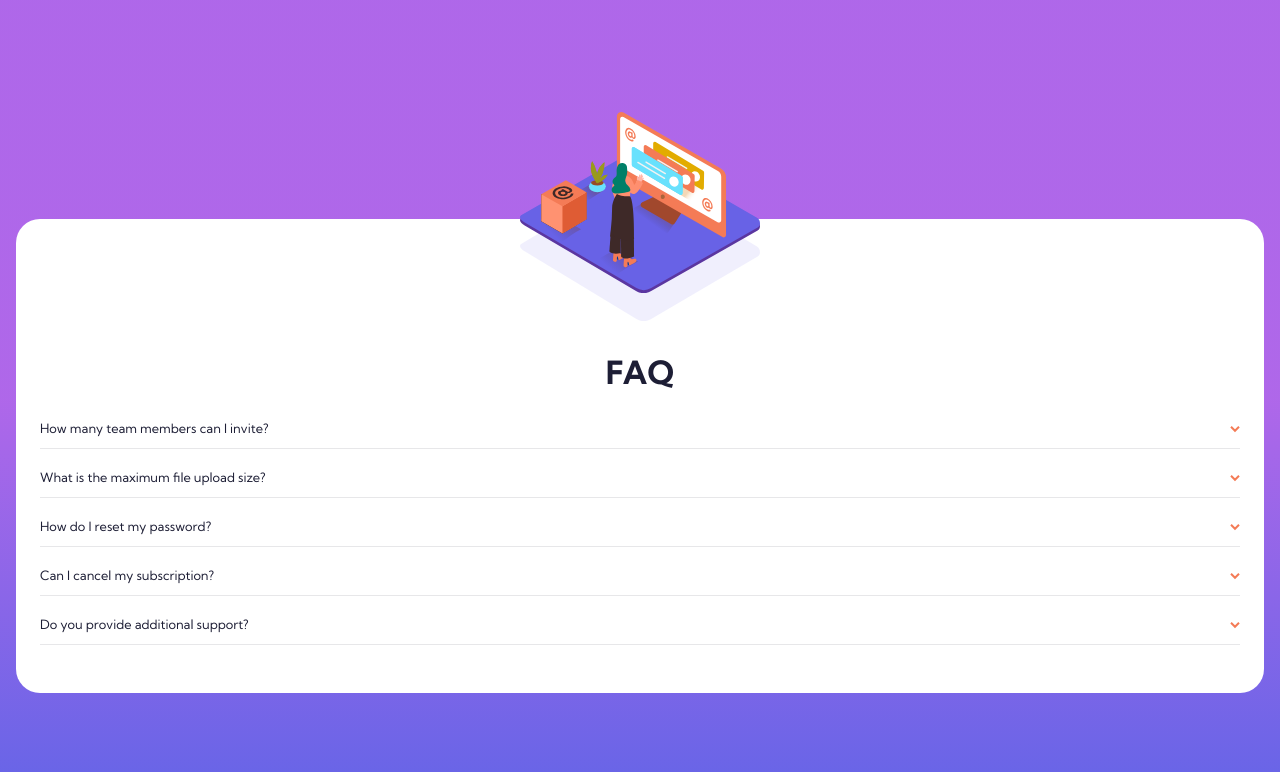
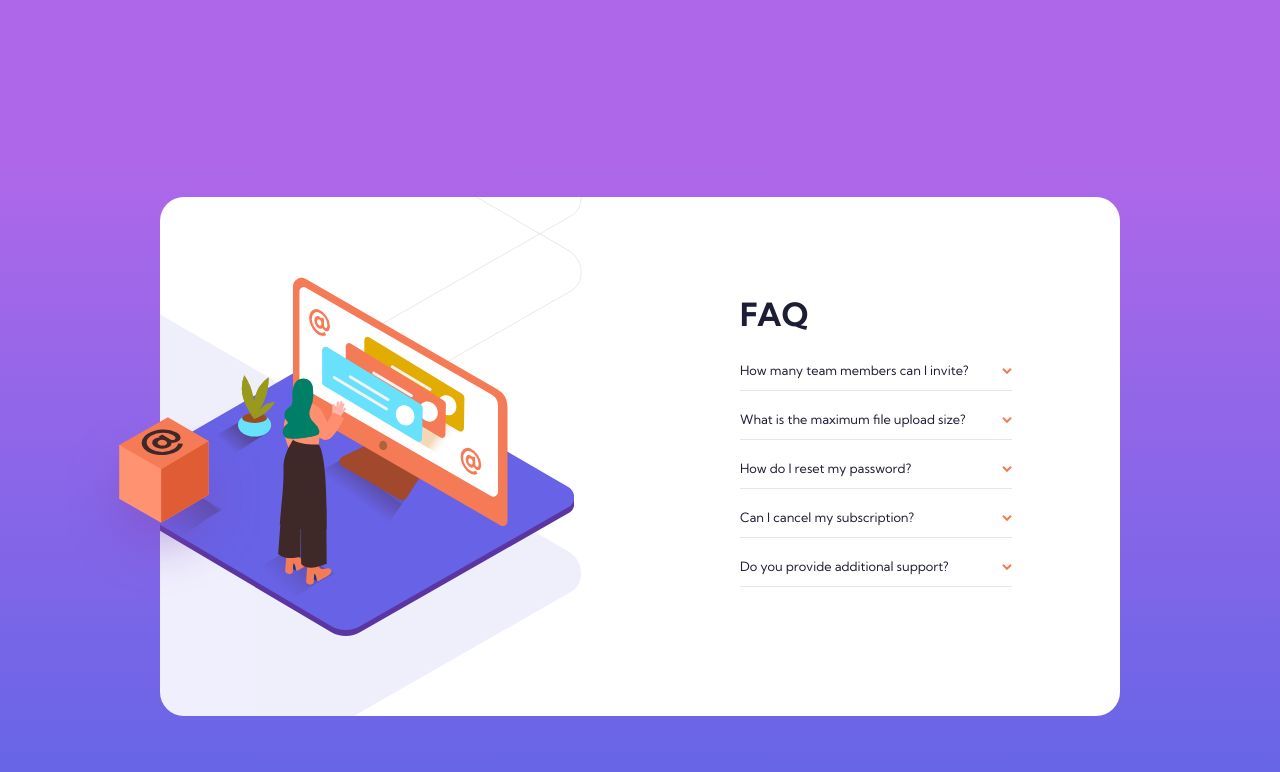
Before and after one commit to GabeGar/faq-accordion-component, a React (Vite) app: page / in a window 1280 px wide. Shown: the top 772 px of the page. Built offline with nearby package versions, Linux system fonts and the light colour scheme.

Commit message:
finalized desktop design w/ active states and added screenshots

```diff
--- a/src/App.jsx
+++ b/src/App.jsx
@@ -1,7 +1,10 @@
-import { useState } from "react";
+import { useEffect, useState } from "react";
 
 import mobileWoman from "./assets/images/illustration-woman-online-mobile.svg";
 import mobileShadow from "./assets/images/bg-pattern-mobile.svg";
+import desktopWoman from "./assets/images/illustration-woman-online-desktop.svg";
+import desktopBox from "./assets/images/illustration-box-desktop.svg";
+import desktopShadow from "./assets/images/bg-pattern-desktop.svg";
 
 import Page from "./components/Page";
 import FAQSection from "./components/FAQSection";
@@ -9,12 +12,28 @@ import FAQSection from "./components/FAQSection";
 import data from "./json/faq.json";
 
 const App = () => {
+    const [isViewPortMobile, setIsViewPortMobile] = useState(false);
     const [currentAnswerId, setCurrentAnswerID] = useState(null);
     const { faq } = data;
+
+    useEffect(() => {
+        const handleResize = (e) => {
+            e.target.innerWidth >= 986
+                ? setIsViewPortMobile(false)
+                : setIsViewPortMobile(true);
+        };
+
+        window.addEventListener("resize", handleResize);
+
+        return () => {
+            window.removeEventListener("resize", handleResize);
+        };
+    }, []);
 
     return (
         <Page>
             <main className="card">
+                {isViewPortMobile && (
                     <section className="illustration">
                         <img
                             src={mobileWoman}
@@ -22,6 +41,19 @@ const App = () => {
                         />
                         <img src={mobileShadow} alt="" />
                     </section>
+                )}
+                {!isViewPortMobile && (
+                    <section className="illustration-desktop">
+                        <div className="outer">
+                            <img
+                                src={desktopWoman}
+                                alt="Woman managing her emails on a large screen"
+                            />
+                            <img src={desktopShadow} alt="" />
+                            <img src={desktopBox} alt="" />
+                        </div>
+                    </section>
+                )}
                 <section className="faq">
                     <h1>FAQ</h1>
                     {faq.map((infoObj) => {
--- a/src/index.css
+++ b/src/index.css
@@ -38,7 +38,7 @@
     align-items: center;
 
     padding: 7rem 1rem 0rem 1rem;
-    background-image: linear-gradient(0deg, var(--primary-soft-blue), var(--primary-soft-violet) 50%);
+    background-image: linear-gradient(0deg, var(--primary-soft-blue), var(--primary-soft-violet) 80%);
 }
 
 .card {
@@ -56,8 +56,9 @@
     transform: translateY(-50%);
 }
 
-.illustration>img:first-child {
-    position: relative;
+
+img {
+    max-width: 30rem;
 }
 
 .illustration>img:last-child {
@@ -125,3 +126,65 @@
     transform: rotate(-180deg);
     transition: transform 225ms ease-in-out;
 }
+
+@media (min-width: 986px) {
+
+    .page {
+        flex-direction: row;
+    }
+
+    .card {
+        overflow: hidden;
+        min-width: 60rem;
+        padding: 5rem 0;
+        flex-direction: row;
+    }
+
+    .faq {
+        max-width: 25em;
+        min-width: 25em;
+        padding-top: 3rem;
+    }
+
+    .faq .QnA:last-child {
+        margin-bottom: 0;
+    }
+
+    .faq h1 {
+        align-self: flex-start;
+    }
+
+    .illustration-desktop {
+        position: relative;
+    }
+
+    .outer {
+        width: 100%;
+        max-width: 30em;
+        display: flex;
+    }
+
+    .outer img:first-child {
+        transform: translate(-30%);
+        z-index: 2;
+    }
+
+    .outer img:nth-child(2) {
+        position: absolute;
+        transform: translate(-65%, -40%);
+        max-width: 70rem;
+    }
+
+    .outer img:last-child {
+        position: fixed;
+        transform: translate(-92%, 75%);
+        z-index: 99;
+    }
+}
+
+@media (hover:hover) and (pointer:fine) {
+    .QnA>:hover:has(.question) {
+        color: var(--primary-soft-red);
+        transition: color ease-in-out 100ms;
+    }
+}
```
Also changed, not shown: src/screenshots/desktop.png (added), src/screenshots/mobile.png (added). Lines whose indentation alone changed are shown as unchanged.
